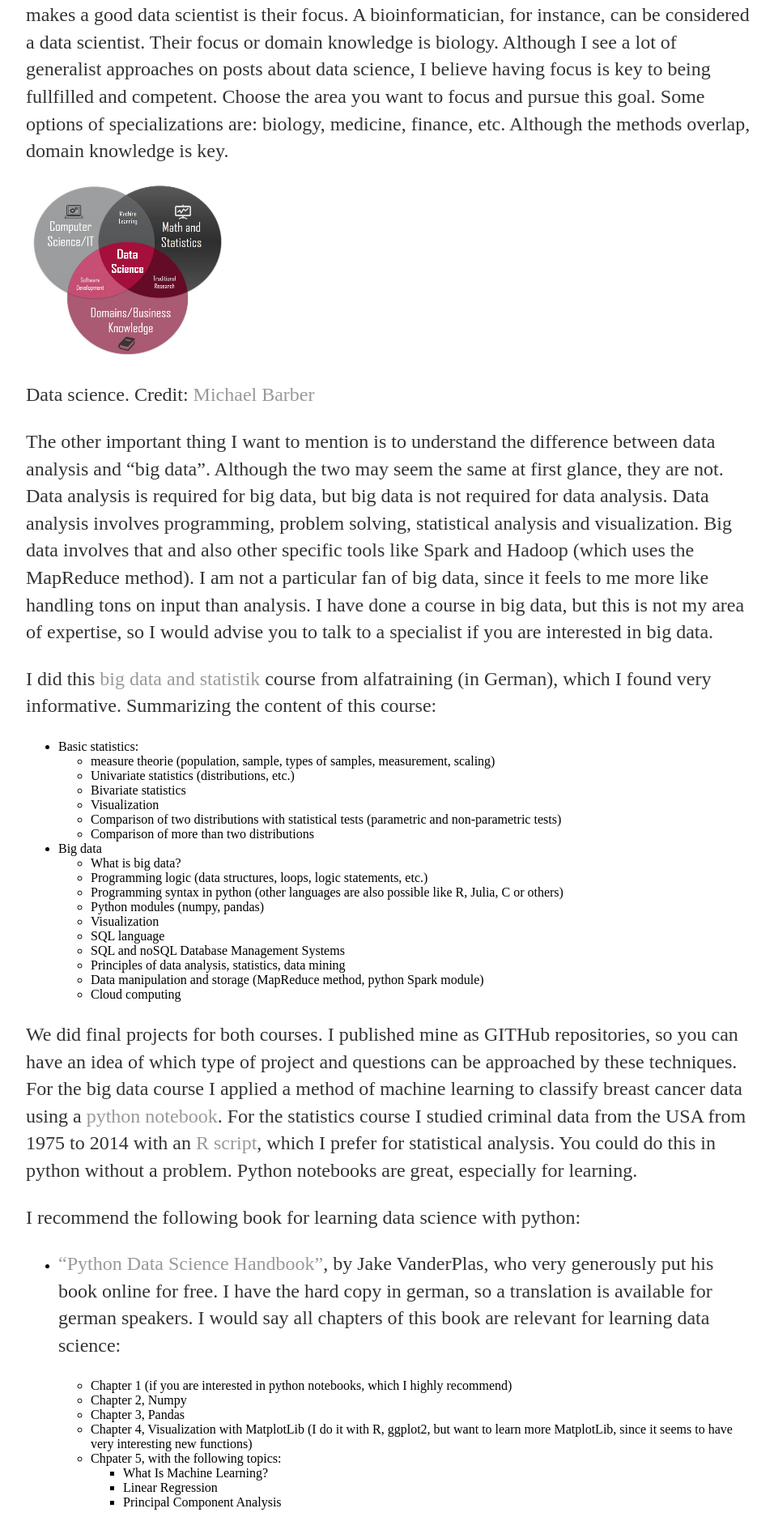
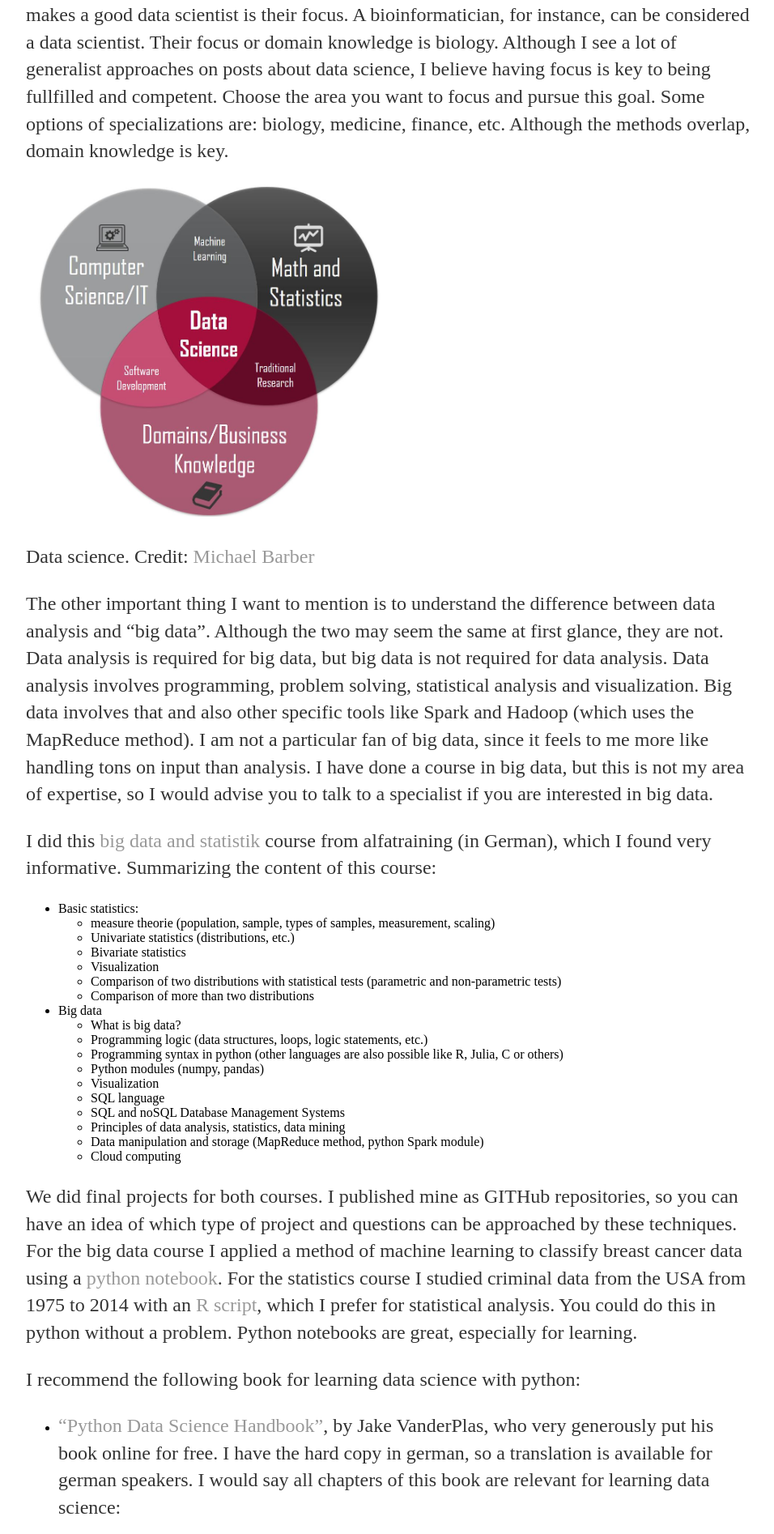
Before and after one commit to waltercostamb/waltercostamb.github.io, a Jekyll site: the page built from _posts/2020-04-07-data-analysis-python.md, in a window 1280 px wide. Shown: the part 579-2473 px from the top of the page at 81% size, without its empty margins (160-1116 px from the left). Built offline with Jekyll 4.4.1, drawn with Linux system fonts in a browser that asks for light colours.

Commit message:
Update 2020-04-07-data-analysis-python.md

```diff
--- a/_posts/2020-04-07-data-analysis-python.md
+++ b/_posts/2020-04-07-data-analysis-python.md
@@ -18,7 +18,7 @@ is biology. Although I see a lot of generalist approaches on posts about data sc
 to being fullfilled and competent. Choose the area you want to focus and pursue this goal.
 Some options of specializations are: biology, medicine, finance, etc. Although the methods overlap, domain knowledge is key.
 
-<img border="0" src="https://github.com/waltercostamb/waltercostamb.github.io/blob/master/figures/data_science.jpg?raw=true" width="250" height="210" />
+<img border="0" src="https://github.com/waltercostamb/waltercostamb.github.io/blob/master/figures/data_science.jpg?raw=true" width="450" height="410" />
 
 Data science. Credit: [Michael Barber](https://towardsdatascience.com/introduction-to-statistics-e9d72d818745)
 
@@ -33,12 +33,12 @@ I did this [big data and statistik](https://www.alfatraining.de/gefoerderte-weit
 course from alfatraining (in German), which I found very informative. Summarizing the content of this course:
 
   - Basic statistics:
-      - measure theorie (population, sample, types of samples, measurement, scaling)
-      - Univariate statistics (distributions, etc.)
-      - Bivariate statistics
-      - Visualization
-      - Comparison of two distributions with statistical tests (parametric and non-parametric tests)
-      - Comparison of more than two distributions
+    - measure theorie (population, sample, types of samples, measurement, scaling)
+    - Univariate statistics (distributions, etc.)
+    - Bivariate statistics
+    - Visualization
+    - Comparison of two distributions with statistical tests (parametric and non-parametric tests)
+    - Comparison of more than two distributions
 
   - Big data
     - What is big data?
```
